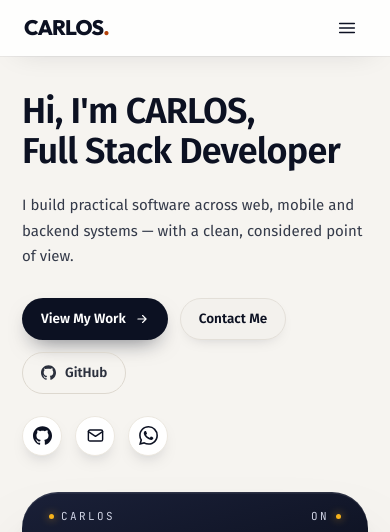
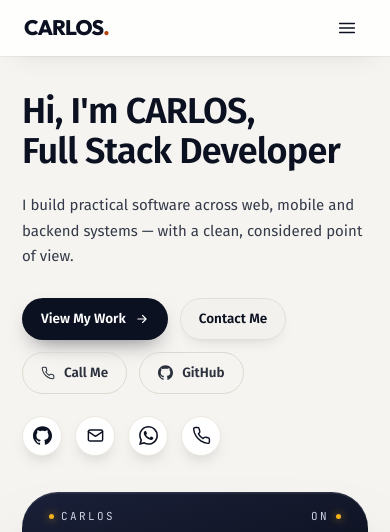
Before and after one commit to loscar234/portfolio, a website built with Vite: page index.html in a window 390 px wide. Shown: the top 532 px of the page. Built offline with nearby package versions, Linux system fonts and the light colour scheme; grey boxes are pictures that could not be loaded.

Commit message:
Add direct Phone Call button to Hero, Contact section, and Footer

```diff
--- a/index.html
+++ b/index.html
@@ -19,6 +19,7 @@
       </form>
       <a id="direct-email-btn" href="mailto:carlosnduva254@gmail.com">carlosnduva254@gmail.com</a>
       <a id="whatsapp-btn" href="https://wa.me/254762230847?text=Hi%20Carlos!%20I%20am%20reaching%20out%20from%20your%20portfolio" target="_blank" rel="noopener noreferrer">WhatsApp</a>
+      <a id="phone-btn" href="tel:+254791656215">Call Me</a>
     </div>
     <script type="module" src="/src/main.js"></script>
   </body>
--- a/src/data.js
+++ b/src/data.js
@@ -2,6 +2,7 @@
 export const EMAIL = 'carlosnduva254@gmail.com';
 export const GITHUB = 'https://github.com/loscar234';
 export const WHATSAPP = 'https://wa.me/254762230847?text=Hi%20Carlos!%20I%20am%20reaching%20out%20from%20your%20portfolio';
+export const PHONE = '+254791656215';
 export const NAME = 'Carlos';
 export const FULL_NAME = 'Carlos Nduva';
 export const ACADEMIC_STATUS = 'Third-year Computer Science student (Year 3, Semester 1)';
--- a/src/icons.js
+++ b/src/icons.js
@@ -48,6 +48,7 @@ const paths = {
   pin: '<path d="M12 21s7-6.2 7-11.5A7 7 0 1 0 5 9.5C5 14.8 12 21 12 21Z"/><circle cx="12" cy="9.5" r="2.5"/>',
   box: '<path d="M3 7.5 12 3l9 4.5v9L12 21l-9-4.5v-9ZM3 7.5 12 12l9-4.5M12 12v9"/>',
   gear: '<circle cx="12" cy="12" r="3"/><path d="M12 2v3M12 19v3M4.2 4.2l2.1 2.1M17.7 17.7l2.1 2.1M2 12h3M19 12h3M4.2 19.8l2.1-2.1M17.7 6.3l2.1-2.1"/>',
+  phone: '<path d="M22 16.92v3a2 2 0 0 1-2.18 2 19.79 19.79 0 0 1-8.63-3.07 19.5 19.5 0 0 1-6-6 19.79 19.79 0 0 1-3.07-8.67A2 2 0 0 1 4.11 2h3a2 2 0 0 1 2 1.72 12.84 12.84 0 0 0 .7 2.81 2 2 0 0 1-.45 2.11L8.09 9.91a16 16 0 0 0 6 6l1.27-1.27a2 2 0 0 1 2.11-.45 12.84 12.84 0 0 0 2.81.7A2 2 0 0 1 22 16.92z"/>',
 };
 
 export const icon = (name, size = 18, sw = 1.7) =>
--- a/src/main.js
+++ b/src/main.js
@@ -12,7 +12,7 @@ import './styles.css';
 import { icon, brandIcon, githubIcon, whatsappIcon, star } from './icons.js';
 import { projectVisuals } from './visuals.js';
 import {
-  EMAIL, GITHUB, WHATSAPP, NAME, FULL_NAME, ACADEMIC_STATUS, roles, skills, process as steps, projects, lab, experience, chapters, softSkills,
+  EMAIL, GITHUB, WHATSAPP, PHONE, NAME, FULL_NAME, ACADEMIC_STATUS, roles, skills, process as steps, projects, lab, experience, chapters, softSkills,
 } from './data.js';
 
 const reduceMotion = window.matchMedia('(prefers-reduced-motion: reduce)').matches;
@@ -68,12 +68,14 @@ app.innerHTML = `
       <div class="hero-actions">
         <a class="pill pill-dark" href="#projects">View My Work ${icon('arrow', 14, 2)}</a>
         <a class="pill pill-soft" href="#contact">Contact Me</a>
+        <a class="pill pill-ghost" href="tel:${PHONE}">${icon('phone', 14, 1.8)} Call Me</a>
         <a class="pill pill-ghost" href="${GITHUB}" target="_blank" rel="noreferrer">${githubIcon(15)} GitHub</a>
       </div>
       <div class="socials">
         <a href="${GITHUB}" target="_blank" rel="noreferrer" aria-label="GitHub">${githubIcon(19)}</a>
         <a href="mailto:${EMAIL}" aria-label="Email">${icon('mail', 19, 1.8)}</a>
         <a href="${WHATSAPP}" target="_blank" rel="noopener noreferrer" aria-label="WhatsApp">${whatsappIcon(19)}</a>
+        <a href="tel:${PHONE}" aria-label="Call Carlos">${icon('phone', 19, 1.8)}</a>
       </div>
     </div>
     <div class="hero-visual">
@@ -238,9 +240,11 @@ app.innerHTML = `
           <a href="${GITHUB}" target="_blank" rel="noreferrer" aria-label="GitHub">${githubIcon(18)}</a>
           <a class="email-copy-btn" href="mailto:${EMAIL}" aria-label="Email">${icon('mail', 18, 1.8)}</a>
           <a class="contact-wa-icon" href="${WHATSAPP}" target="_blank" rel="noopener noreferrer" aria-label="WhatsApp">${whatsappIcon(18)}</a>
+          <a class="contact-phone-icon" href="tel:${PHONE}" aria-label="Call Carlos">${icon('phone', 18, 1.8)}</a>
         </div>
         <a class="contact-mail email-copy-btn" id="direct-email-btn" href="mailto:${EMAIL}">${icon('mail', 14, 1.8)} <span class="email-label">${EMAIL}</span></a>
         <a class="contact-mail contact-wa" href="${WHATSAPP}" target="_blank" rel="noopener noreferrer">${whatsappIcon(14)} WhatsApp</a>
+        <a class="contact-mail contact-phone" href="tel:${PHONE}">${icon('phone', 14, 1.8)} Call: +254 791 656 215</a>
         <span class="contact-loc">${icon('pin', 14, 1.8)} Chuka, Tharaka-Nithi County · Kenya</span>
       </div>
       <form class="contact-card reveal" id="contact-form" action="https://api.web3forms.com/submit" method="POST" style="--d:120ms">
@@ -270,6 +274,7 @@ app.innerHTML = `
         <a href="${GITHUB}" target="_blank" rel="noreferrer">GitHub</a>
         <a class="foot-email email-copy-btn" href="mailto:${EMAIL}">Email</a>
         <a class="foot-wa" href="${WHATSAPP}" target="_blank" rel="noopener noreferrer">${whatsappIcon(13)} WhatsApp</a>
+        <a class="foot-phone" href="tel:${PHONE}">${icon('phone', 13, 1.8)} Call Me</a>
       </div>
     </div>
     <div class="foot-bottom"><span>© ${YEAR} ${NAME_UP}. All rights reserved.</span><a class="to-top" href="#home">Back to top <i>${icon('arrowUp', 12, 2)}</i></a></div>
--- a/src/styles.css
+++ b/src/styles.css
@@ -329,9 +329,11 @@ body.ready .screen-scan { animation: scan 6.5s 3.2s linear infinite; }
 .contact-icons a { width: 36px; height: 36px; border-radius: 50%; display: grid; place-items: center; background: var(--ink); color: #fff; transition: transform .3s var(--ease), background .25s; }
 .contact-icons a:hover { background: var(--accent); transform: translateY(-4px); }
 .contact-icons a.contact-wa-icon:hover { background: #25d366; }
+.contact-icons a.contact-phone-icon:hover { background: #0070f3; }
 .contact-mail, .contact-loc { display: flex; align-items: center; gap: 9px; font-size: 12.5px; color: #3a4054; margin-top: 8px; }
 .contact-mail:hover { color: var(--accent); }
 .contact-mail.contact-wa:hover { color: #128c7e; }
+.contact-mail.contact-phone:hover { color: #0070f3; }
 .contact-card { position: relative; background: #fff; border-radius: 28px; padding: 34px 34px 28px; box-shadow: 0 50px 80px -40px rgba(12, 17, 34, .4), 0 12px 24px -16px rgba(12, 17, 34, .18); display: grid; gap: 18px; }
 .card-accent { position: absolute; top: 0; left: 34px; width: 112px; height: 2px; background: var(--accent); border-radius: 2px; }
 .contact-card h3 { font-size: 23px; font-weight: 800; letter-spacing: -.02em; margin-top: -4px; }
@@ -366,6 +368,7 @@ body.ready .screen-scan { animation: scan 6.5s 3.2s linear infinite; }
 .foot-links a { display: inline-flex; align-items: center; gap: 7px; font-family: var(--mono); font-size: clamp(10px, 0.75rem, 11px); letter-spacing: .2em; text-transform: uppercase; padding: 7px 14px; border-radius: 999px; border: 1px solid #ddd8cf; color: #6c717e; background: rgba(255, 255, 255, .5); transition: background .25s, color .25s, border-color .25s, transform .3s var(--ease); }
 .foot-links a:hover { background: var(--accent-2); border-color: var(--accent-2); color: #fff; transform: translateY(-2px); }
 .foot-links a.foot-wa:hover { background: #25d366; border-color: #25d366; color: #fff; }
+.foot-links a.foot-phone:hover { background: #0070f3; border-color: #0070f3; color: #fff; }
 .foot-bottom { margin-top: 26px; display: flex; justify-content: space-between; align-items: center; font-family: var(--mono); font-size: clamp(10px, 0.75rem, 11px); letter-spacing: .2em; text-transform: uppercase; color: #6c717e; }
 .to-top { display: inline-flex; align-items: center; gap: 9px; transition: color .25s; } .to-top:hover { color: var(--accent); }
 .to-top i { display: grid; place-items: center; width: 22px; height: 22px; border-radius: 50%; border: 1px solid #ddd8cf; transition: transform .3s var(--ease), background .25s; }
```
